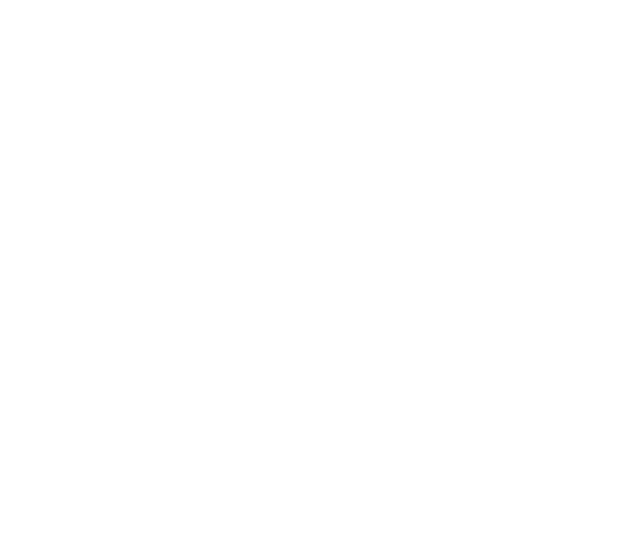
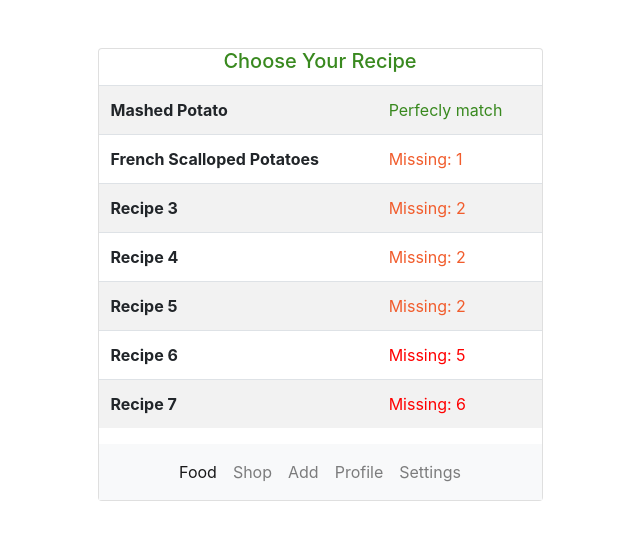
Before and after one commit to mikkovalla/Pehmo, a React (Create React App) app in the folder code/pehmo_client/: page /recipes in a window 1280 px wide. Shown: the top 540 px of the page, without its empty margins (320-960 px from the left). Built offline with nearby package versions, Linux system fonts and the light colour scheme.

Commit message:
add recipe

```diff
--- a/code/pehmo_client/src/App.css
+++ b/code/pehmo_client/src/App.css
@@ -10,9 +10,24 @@
 .btn-primary:hover {
   background-color: #39891f;
 }
+
+.btn-primary.disabled,
+.btn-primary:disabled {
+  background-color: gray;
+  border: none;
+}
 .card-title {
   color: #39891f;
 }
 td .secltion-box {
   text-align: "center";
 }
+.perfectly-match {
+  color: #39891f;
+}
+.missing {
+  color: #f15c2c;
+}
+.not-recommend {
+  color: #ff0000;
+}
--- a/code/pehmo_client/src/App.js
+++ b/code/pehmo_client/src/App.js
@@ -2,6 +2,7 @@
 import "./App.css";
 import LoginBox from "./components/LoginBox";
 import FoodList from "./components/FoodList";
+import Recipes from "./components/Recipes";
 import { BrowserRouter, Switch, Route } from "react-router-dom";
 
 class App extends Component {
@@ -12,6 +13,7 @@
           <Switch>
             <Route exact path="/" component={LoginBox} />
             <Route exact path="/foodlist" component={FoodList} />
+            <Route exact path="/recipes" component={Recipes} />
           </Switch>
         </BrowserRouter>
       </div>
--- a/code/pehmo_client/src/components/FoodList.jsx
+++ b/code/pehmo_client/src/components/FoodList.jsx
@@ -1,11 +1,13 @@
 import React, { Component } from "react";
 import NavBar from "./NavBar";
+import { Link } from "react-router-dom";
 
 class FoodList extends Component {
   constructor(props) {
     super(props);
     this.state = {
-      items: []
+      items: [],
+      selectedItems: []
     };
   }
 
@@ -19,6 +21,22 @@
         this.setState({ items });
       });
   }
+
+  onCheckboxClick = item => () => {
+    const { selectedItems } = this.state;
+    if (selectedItems.indexOf(item.id) !== -1) {
+      this.setState({
+        selectedItems: selectedItems.filter(i => i !== item.id)
+      });
+      return;
+    }
+
+    this.setState({ selectedItems: [...selectedItems, item.id] });
+  };
+
+  isBtnDisabled = () => {
+    return this.state.selectedItems.length < 1;
+  };
 
   render() {
     return (
@@ -39,7 +57,10 @@
                   <tbody key={id}>
                     <tr>
                       <td>
-                        <input type="checkbox" />
+                        <input
+                          type="checkbox"
+                          onClick={this.onCheckboxClick(item)}
+                        />
                       </td>
                       <td>{item.name}</td>
                       <td>{item.expiryDate}</td>
@@ -47,6 +68,24 @@
                   </tbody>
                 ))}
               </table>
+              <div>
+                <button
+                  type="button"
+                  class="btn btn-primary"
+                  disabled={this.isBtnDisabled()}
+                >
+                  Share
+                </button>
+                <Link to="/recipes">
+                  <button
+                    type="button"
+                    class="btn btn-primary"
+                    disabled={this.isBtnDisabled()}
+                  >
+                    Generate Recipe
+                  </button>
+                </Link>
+              </div>
               <NavBar />
               <div />
             </div>
--- a/code/pehmo_client/src/components/NavBar.jsx
+++ b/code/pehmo_client/src/components/NavBar.jsx
@@ -28,9 +28,9 @@
               </a>
             </li>
             <li className="nav-item">
-              <a className="nav-link" href="">
+              <Link to="/" className="nav-link">
                 Settings
-              </a>
+              </Link>
             </li>
           </ul>
         </nav>
--- /dev/null
+++ b/code/pehmo_client/src/components/Recipes.js
@@ -0,0 +1,53 @@
+import React, { Component } from "react";
+import NavBar from "./NavBar";
+
+class Recipes extends Component {
+  render() {
+    return (
+      <div className="container">
+        <div className="row">
+          <div className="col-sm-9 col-md-7 col-lg-5 mx-auto">
+            <div className="card card-signin my-5">
+              <h5 className="card-title text-center"> Choose Your Recipe</h5>
+              <table class="table table-striped">
+                <tbody>
+                  <tr>
+                    <th>Mashed Potato</th>
+                    <td className="perfectly-match">Perfecly match</td>
+                  </tr>
+                  <tr>
+                    <th>French Scalloped Potatoes</th>
+                    <td className="missing">Missing: 1</td>
+                  </tr>
+                  <tr>
+                    <th>Recipe 3</th>
+                    <td className="missing">Missing: 2</td>
+                  </tr>
+                  <tr>
+                    <th>Recipe 4</th>
+                    <td className="missing">Missing: 2</td>
+                  </tr>
+                  <tr>
+                    <th>Recipe 5</th>
+                    <td className="missing">Missing: 2</td>
+                  </tr>
+                  <tr>
+                    <th>Recipe 6</th>
+                    <td className="not-recommend">Missing: 5</td>
+                  </tr>
+                  <tr>
+                    <th>Recipe 7</th>
+                    <td className="not-recommend">Missing: 6</td>
+                  </tr>
+                </tbody>
+              </table>
+              <NavBar />
+            </div>
+          </div>
+        </div>
+      </div>
+    );
+  }
+}
+
+export default Recipes;
```
Also changed, not shown: code/pehmo_client/src/components/AddFood.jsx (added, +8 -0 lines), code/pehmo_client/src/components/FoodItem.jsx (deleted, +0 -7 lines).
